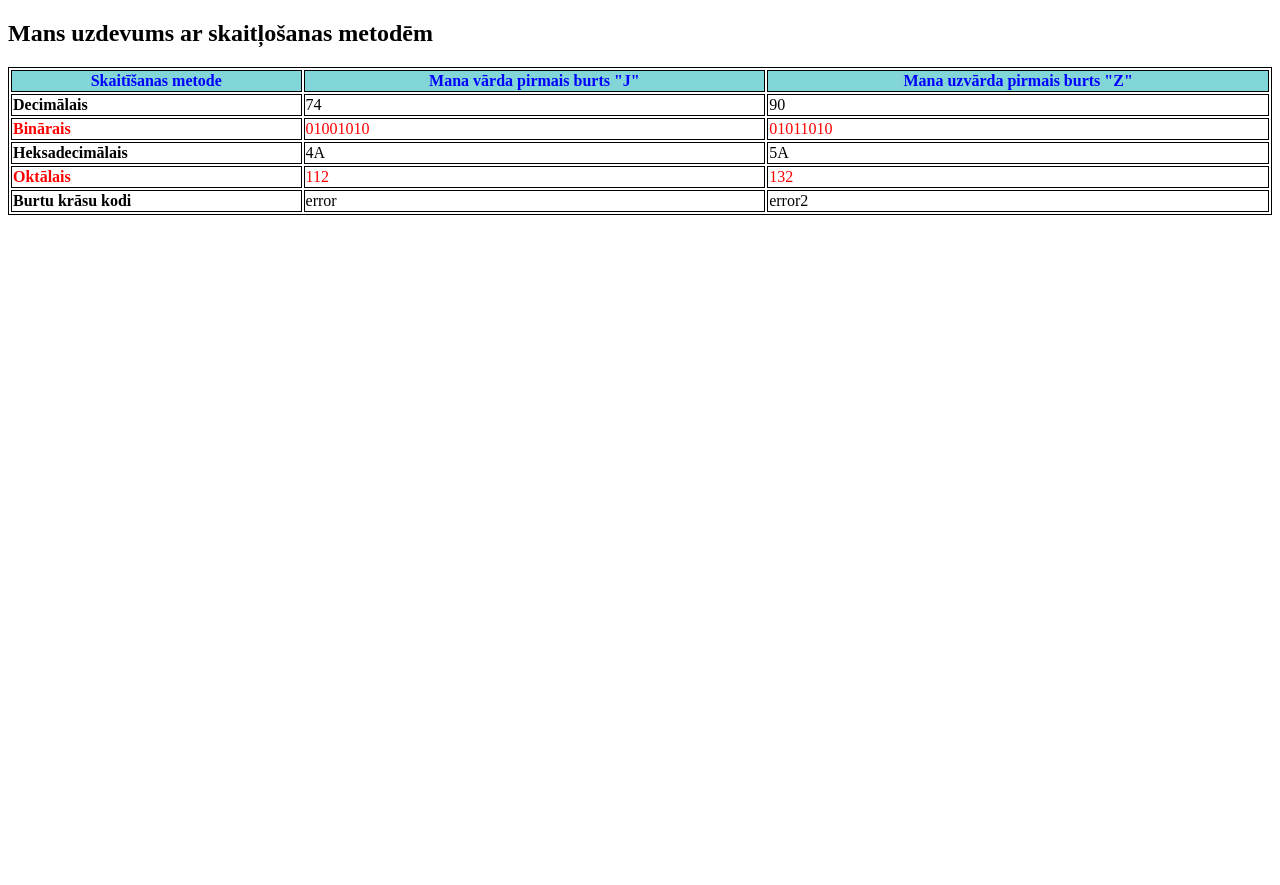
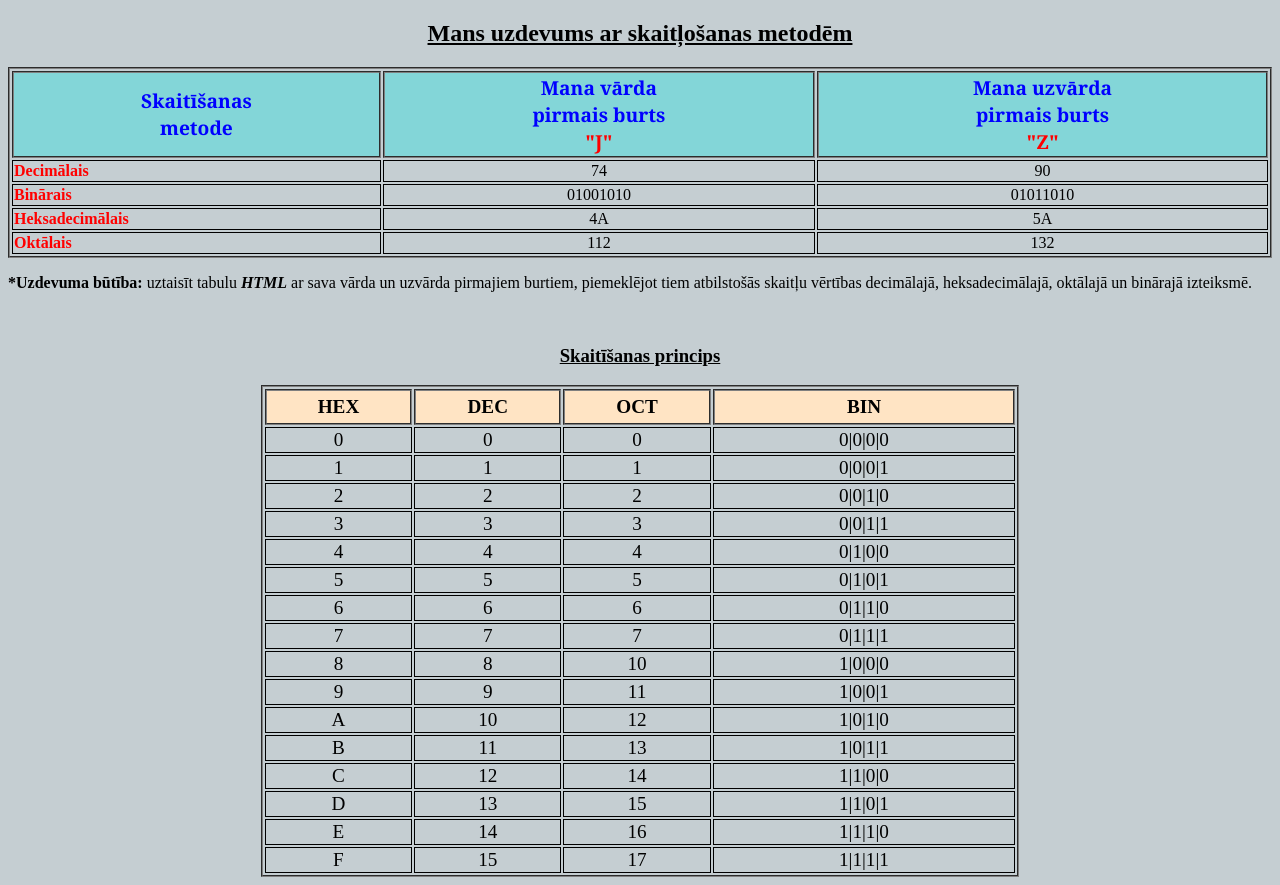
Before and after one commit to zazturbo/Mans_JS, a plain HTML site: page Class_03_20220516/uzdevums.html in a window 1280 px wide. Before the commit the page ends 800 px from the top, so only its background shows below. Drawn offline with Linux system fonts and the light colour scheme.

Commit message:
darbs ar html tabulām

```diff
--- a/Class_03_20220516/uzdevums.html
+++ b/Class_03_20220516/uzdevums.html
@@ -8,57 +8,185 @@
     <link rel="icon" type="image/x-icon" href="../images/logo.ico" />
     <!-- Te es pielieku ikonu brauzerim -->
   </head>
-  <style>
+  <body style="background-color:#c5ced2;">
+      <style>
     table,
-    th,
+    th {
+      border: 2px groove grey;
+    }
     td {
       border: 1px solid black;
     }
+    h2{
+      text-align: center;
+      text-decoration:underline;
+    }
+    .rekinasana{
+      text-align: center;
+      font-size: larger;
+      width: 60%;
+    }
+    h3{
+      text-align: center;
+      text-decoration: underline;
+    }
   </style>
   <!-- Norādu tabulas līnijas -->
-  <body>
+  <div class="table1">
     <h2>Mans uzdevums ar skaitļošanas metodēm</h2>
-    <table style="width: 100%">
+    <table style="width: 100%; text-align: center;">
       <!-- Ar šo apzīmējam, ka tabula būs uz visu brauzera loga platumu -->
+     <div>
       <tr>
-        <th style="color: blue; background-color: hsl(181, 52%, 68%)">
-          Skaitīšanas metode
+        <th style="color: blue; background-color: hsl(181, 52%, 68%);font-family: Georgia, 'Times New Roman', Times, serif; font-size: larger;">
+          Skaitīšanas<br>
+          metode
         </th>
-        <th style="color: blue; background-color: hsl(181, 52%, 68%)">
-          Mana vārda pirmais burts "J"
+        <th style="color: blue; background-color: hsl(181, 52%, 68%);font-family: Georgia, 'Times New Roman', Times, serif; font-size: larger;">
+          Mana vārda<br>
+          pirmais burts<br>
+           <strong style="color:red">"J"</strong>
         </th>
-        <th style="color: blue; background-color: hsl(181, 52%, 68%)">
-          Mana uzvārda pirmais burts "Z"
+        <th style="color: blue; background-color: hsl(181, 52%, 68%);font-family: Georgia, 'Times New Roman', Times, serif; font-size: larger;">
+          Mana uzvārda<br>
+          pirmais burts<br>
+           <strong style="color:red">"Z"</strong>
         </th>
         <!-- Ar th "table heading" ievietoju tabulas virsrakstus -->
       </tr>
       <tr>
-        <td><strong>Decimālais</strong></td>
+        <td style="text-align: left; color: red"><strong>Decimālais</strong></td>
         <td>74</td>
         <td>90</td>
       </tr>
       <tr>
-        <td style="color: red"><strong>Binārais</strong></td>
-        <td style="color: red">01001010</td>
-        <td style="color: red">01011010</td>
+        <td style="text-align: left; color: red"><strong>Binārais</strong></td>
+        <td>01001010</td>
+        <td>01011010</td>
       </tr>
       <!-- Turpmāk ar td "table data" veidoju tabulas rindas -->
       <tr>
-        <td><strong>Heksadecimālais</strong></td>
+        <td style="text-align: left; color: red"><strong>Heksadecimālais</strong></td>
         <td>4A</td>
         <td>5A</td>
       </tr>
       <tr>
-        <td style="color: red"><strong>Oktālais</strong></td>
-        <td style="color: red">112</td>
-        <td style="color: red">132</td>
+        <td style="text-align: left; color: red"><strong>Oktālais</strong></td>
+        <td>112</td>
+        <td>132</td>
       </tr>
       <!-- Tegā iekšā uzreiz var likt css stilus -->
-      <tr>
-        <td><strong>Burtu krāsu kodi</strong></td>
-        <td>error</td>
-        <td>error2</td>
+    </table>
+    <p><strong>*Uzdevuma būtība:</strong>  uztaisīt tabulu <em><strong>HTML</strong></em> ar sava vārda un uzvārda pirmajiem burtiem, piemeklējot tiem atbilstošās skaitļu vērtības decimālajā, heksadecimālajā, oktālajā un binārajā izteiksmē.
+    </p>
+  </div>
+  <table class="rekinasana";
+align="center">
+  <br>
+  <div>
+    <h3>Skaitīšanas princips</h3>
+<tr>
+  <th style="width: 70px; height: 30px; background-color: bisque;">HEX</th>
+  <th style="width: 70px; height: 30px; background-color: bisque;">DEC</th>
+  <th style="width: 70px; height: 30px; background-color:bisque">OCT</th>
+  <th style="width: 150px; height: 30px; background-color: bisque;">BIN</th>
+</tr>
+<tr>
+  <td>0</td>
+  <td>0</td>
+  <td>0</td>
+  <td>0|0|0|0</td>
+ </tr>
+ <tr>
+  <td>1</td>
+  <td>1</td>
+  <td>1</td>
+  <td>0|0|0|1</td>
+ </tr>
+ <tr>
+  <td>2</td>
+  <td>2</td>
+  <td>2</td>
+  <td>0|0|1|0</td>
+ </tr>
+ <tr>
+  <td>3</td>
+  <td>3</td>
+  <td>3</td>
+  <td>0|0|1|1</td>
+ </tr>
+ <tr>
+  <td>4</td>
+  <td>4</td>
+  <td>4</td>
+  <td>0|1|0|0</td>
+ </tr>
+ <tr>
+  <td>5</td>
+  <td>5</td>
+  <td>5</td>
+  <td>0|1|0|1</td>
+ </tr>
+ <tr>
+  <td>6</td>
+  <td>6</td>
+  <td>6</td>
+  <td>0|1|1|0</td>
+ </tr>
+ <tr>
+  <td>7</td>
+  <td>7</td>
+  <td>7</td>
+  <td>0|1|1|1</td>
+ </tr>
+ <tr>
+  <td>8</td>
+  <td>8</td>
+  <td>10</td>
+  <td>1|0|0|0</td>
+ </tr>
+ <tr>
+  <td>9</td>
+  <td>9</td>
+  <td>11</td>
+  <td>1|0|0|1</td>
+  <tr>
+    <td>A</td>
+    <td>10</td>
+    <td>12</td>
+    <td>1|0|1|0</td>
+   </tr>
+   <tr>
+    <td>B</td>
+    <td>11</td>
+    <td>13</td>
+    <td>1|0|1|1</td>
+   </tr>
+   <tr>
+    <td>C</td>
+    <td>12</td>
+    <td>14</td>
+    <td>1|1|0|0</td>
+   </tr>
+   <tr>
+    <td>D</td>
+    <td>13</td>
+    <td>15</td>
+    <td>1|1|0|1</td>
+    </tr>
+    <tr>
+      <td>E</td>
+      <td>14</td>
+      <td>16</td>
+      <td>1|1|1|0</td>
+     </tr>
+     <tr>
+      <td>F</td>
+      <td>15</td>
+      <td>17</td>
+      <td>1|1|1|1</td>
       </tr>
-    </table>
+</div>
+</table>
   </body>
 </html>
```
